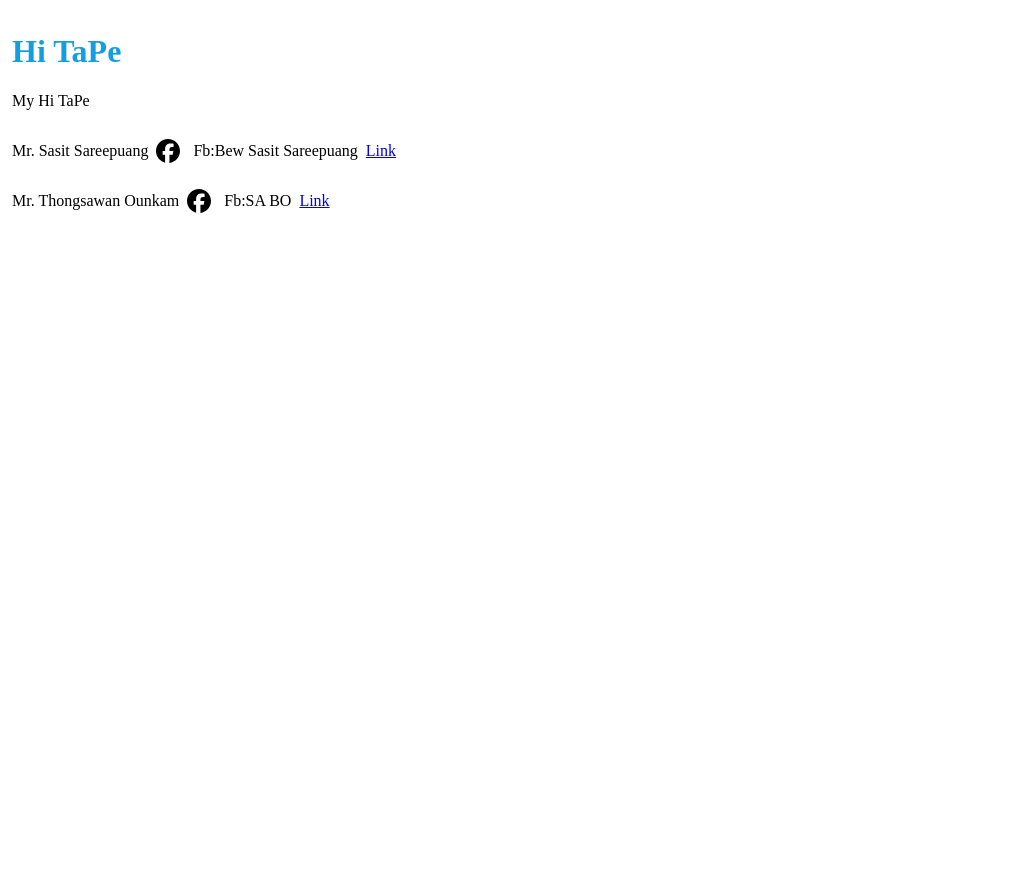
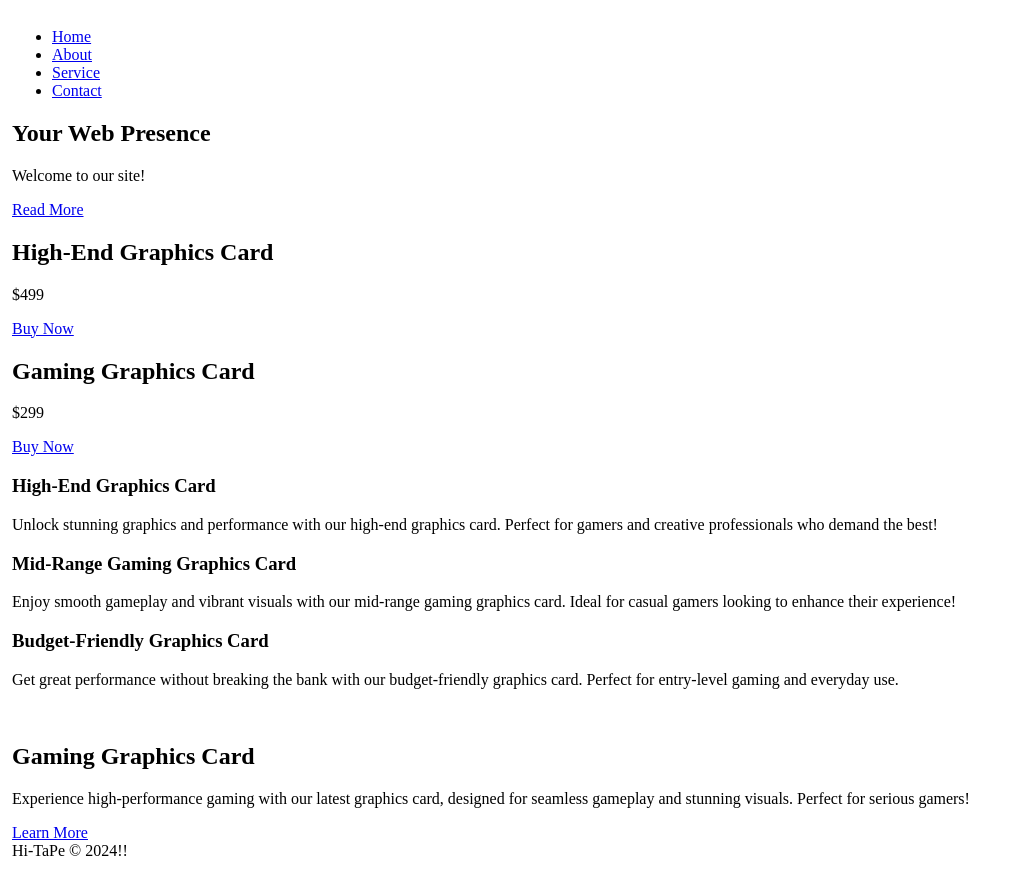
Before and after one commit to Bew2088/W1-Hi-TaPe, a plain HTML site: page index.html in a window 1280 px wide. Shown: the whole page, without its empty margins (0-1019 px from the left). Before the commit the page ends 800 px from the top, so only its background shows below. Drawn offline with Linux system fonts and the light colour scheme.

Commit message:
Add new content to the index page

```diff
--- a/assets/css/style.css
+++ b/assets/css/style.css
@@ -19,8 +19,8 @@ body{
 }
 
 .icon-text svg {
-    width: 24px;  /* กำหนดความกว้างเท่ากัน */
-    height: 24px; /* กำหนดความสูงเท่ากัน */
-    vertical-align: middle; /* จัดแนวกลางกับข้อความ */
-    margin-right: 5px; /* เพิ่มช่องว่างระหว่างไอคอนกับข้อความ */
+    width: 24px;
+    height: 24px;
+    vertical-align: middle;
+    margin-right: 5px;
 }
--- a/index.html
+++ b/index.html
@@ -7,25 +7,61 @@
     <title>Hi-TaPe</title>
 </head>
 <body>
-    <h1 class="title">Hi TaPe</h1>
-    <p>My Hi TaPe</p>
-    <div class="icon-text">
-        <p>Mr. Sasit Sareepuang</p>
-        <svg xmlns="http://www.w3.org/2000/svg" viewBox="0 0 512 512">
-            <path d="M512 256C512 114.6 397.4 0 256 0S0 114.6 0 256C0 376 82.7 476.8 194.2 504.5V334.2H141.4V256h52.8V222.3c0-87.1 39.4-127.5 125-127.5c16.2 0 44.2 3.2 55.7 6.4V172c-6-.6-16.5-1-29.6-1c-42 0-58.2 15.9-58.2 57.2V256h83.6l-14.4 78.2H287V510.1C413.8 494.8 512 386.9 512 256h0z"/>
-        </svg>
-
-        <span>Fb:Bew Sasit Sareepuang</span>
-        <a href="https://www.facebook.com/BewSasitSareepuang/" class="button">Link</a>
+    <div>
+        <ul>
+            <li><a href="a">Home</a></li>
+            <li><a href="a">About</a></li>
+            <li><a href="a">Service</a></li>
+            <li><a href="a">Contact</a></li>
+        </ul>
     </div>
 
-    <div class="icon-text">
-        <p>Mr. Thongsawan Ounkam</p>
-        <svg xmlns="http://www.w3.org/2000/svg" viewBox="0 0 512 512">
-            <path d="M512 256C512 114.6 397.4 0 256 0S0 114.6 0 256C0 376 82.7 476.8 194.2 504.5V334.2H141.4V256h52.8V222.3c0-87.1 39.4-127.5 125-127.5c16.2 0 44.2 3.2 55.7 6.4V172c-6-.6-16.5-1-29.6-1c-42 0-58.2 15.9-58.2 57.2V256h83.6l-14.4 78.2H287V510.1C413.8 494.8 512 386.9 512 256h0z"/>
-        </svg>
-        <span>Fb:SA BO </span>
-        <a href="https://www.facebook.com/profile.php?id=100025050288333" class="button">Link</a>
+    <!-- Content Section -->
+    <section>
+        <header>
+            <h1>Your Web Presence</h1>
+            <p>Welcome to our site!</p>
+            <a href="a">Read More</a>
+        </header>
+
+        <div>
+            <h1>High-End Graphics Card</h1>
+            <p>$499</p>
+            <a href="a">Buy Now</a>
+        </div>
+
+        <div>
+            <h1>Gaming Graphics Card</h1>
+            <p>$299</p>
+            <a href="a">Buy Now</a>
+        </div>
+
+    </section>
+
+     <section>
+        <div>
+            <h3>High-End Graphics Card</h3>
+            <p>Unlock stunning graphics and performance with our high-end graphics card. Perfect for gamers and creative professionals who demand the best!</p>
+        </div>
+        <div>
+            <h3>Mid-Range Gaming Graphics Card</h3>
+            <p>Enjoy smooth gameplay and vibrant visuals with our mid-range gaming graphics card. Ideal for casual gamers looking to enhance their experience!</p>
+        </div>
+        <div>
+            <h3>Budget-Friendly Graphics Card</h3>
+            <p>Get great performance without breaking the bank with our budget-friendly graphics card. Perfect for entry-level gaming and everyday use.</p>
+        </div>
+     </section>
+
+     <section>
+    <img  src="" alt="">
+    <div>
+        <h1>Gaming Graphics Card</h1>
+        <p>Experience high-performance gaming with our latest graphics card, designed for seamless gameplay and stunning visuals. Perfect for serious gamers!</p>
+        <a href="a">Learn More</a>
     </div>
+     </section>
+     <footer>Hi-TaPe &copy; 2024!!</footer>
+
 </body>
 </html>
```
